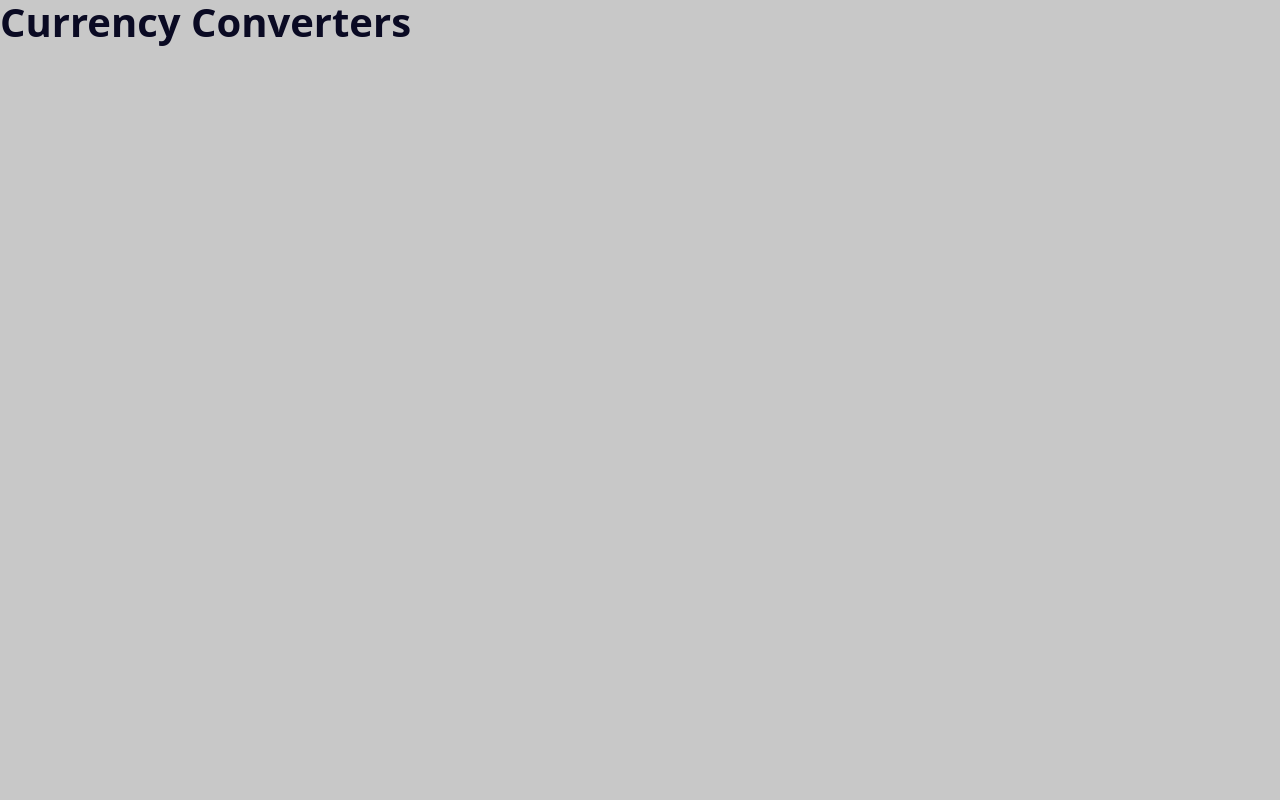
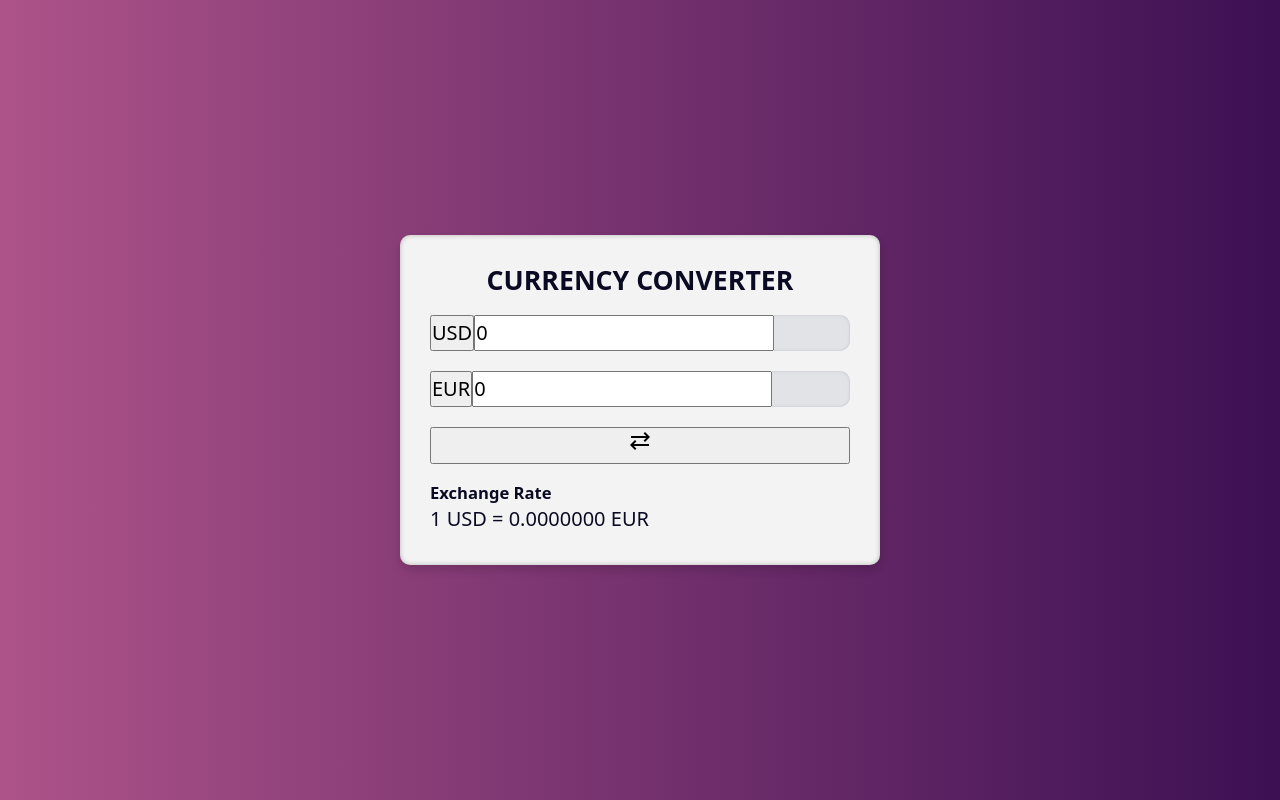
Before and after one commit to cmtayl0r/currency-converter, a website built with Vite: page index.html in a window 1280 px wide. Built offline with nearby package versions, Linux system fonts and the light colour scheme.

Commit message:
add start HTML structure

```diff
--- a/index.html
+++ b/index.html
@@ -1,13 +1,44 @@
-<!DOCTYPE html>
+<!doctype html>
 <html lang="en">
     <head>
         <meta charset="UTF-8" />
         <link rel="icon" type="image/svg+xml" href="/vite.svg" />
         <meta name="viewport" content="width=device-width, initial-scale=1.0" />
         <title>Currency Converter</title>
+        <link
+            rel="stylesheet"
+            href="https://fonts.googleapis.com/css2?family=Material+Symbols+Outlined:opsz,wght,FILL,GRAD@20..48,100..700,0..1,-50..200"
+        />
     </head>
     <body>
-    <div id="app"></div>
+        <main>
+            <h1>Currency Converter</h1>
+            <!--  -->
+            <div class="controls" id="controls">
+                <div class="control">
+                    <button id="base">USD</button>
+                    <input
+                        type="number"
+                        id="base-input"
+                        value="0"
+                        min="0"
+                        step="0.01"
+                    />
+                </div>
+                <div class="control">
+                    <button id="target">EUR</button>
+                    <input type="number" id="target-input" value="0" readonly />
+                </div>
+                <button class="swap-btn" id="swap-btn">
+                    <span class="material-symbols-outlined"> sync_alt </span>
+                </button>
+            </div>
+            <!--  -->
+            <div class="exchange-rate">
+                <h5>Exchange Rate</h5>
+                <span id="exchange-rate">1 USD = 0.0000000 EUR</span>
+            </div>
+        </main>
         <script type="module" src="/main.js"></script>
     </body>
 </html>
--- a/main.js
+++ b/main.js
@@ -1,6 +1,4 @@
 import './src/styles/main.css';
 import axios from 'axios';
 
-document.querySelector('#app').innerHTML = `
-  <h1>Currency Converters</h1>
-`;
+// fca_live_9yWcaJ8XzcMUnwWXMLF0GHVLBVAnl3ROKuSUdu4Q
--- a/src/styles/base/global.css
+++ b/src/styles/base/global.css
@@ -8,7 +8,6 @@ body {
     */
     overflow-x: hidden;
     /* Default background gradient if none defined */
-  background-color: var(--clr-gray-light);
 }
 
 h1,
--- a/src/styles/layout/structure.css
+++ b/src/styles/layout/structure.css
@@ -0,0 +1,53 @@
+:root {
+    --clr-blue: #136a8a;
+    --clr-green: #267871;
+    --clr-exchange-rate: #555;
+    --input-background: rgba(119, 136, 153, 0.15);
+    --input-shadow: rgba(119, 136, 153, 0.35);
+    --input-border: #ddd;
+    --shadow-1: rgba(0, 0, 0, 0.25);
+    --shadow-2: rgba(0, 0, 0, 0.15);
+    --loading-background-1: #c2cfd6;
+    --loading-background-2: #f0f3fd;
+}
+
+body {
+    display: grid;
+    place-items: center;
+    height: 100vh;
+    background: linear-gradient(to right, #ad5389, #3c1053);
+}
+
+main {
+    background: var(--clr-white);
+    padding: 30px;
+    border-radius: 10px;
+    width: 90%;
+    max-width: 480px;
+
+    display: grid;
+    gap: 20px;
+    box-shadow:
+        inset 0 0 5px var(--shadow-1),
+        0 5px 10px var(--shadow-2);
+
+    position: relative;
+    overflow: hidden;
+}
+h1 {
+    text-align: center;
+    text-transform: uppercase;
+    font-size: var(--fs-1);
+}
+
+.controls {
+    display: grid;
+    gap: 20px;
+    position: relative;
+}
+.control {
+    display: flex;
+    background: var(--input-background);
+    box-shadow: inset 0 0 3px var(--input-shadow);
+    border-radius: 10px;
+}
```
Lines whose indentation alone changed are shown as unchanged.
